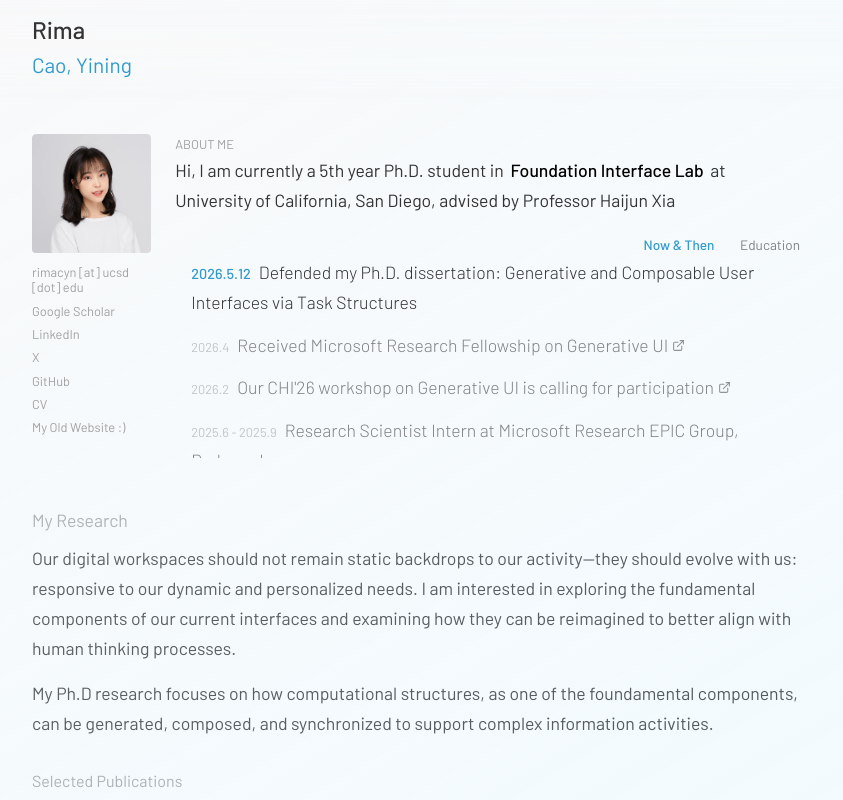
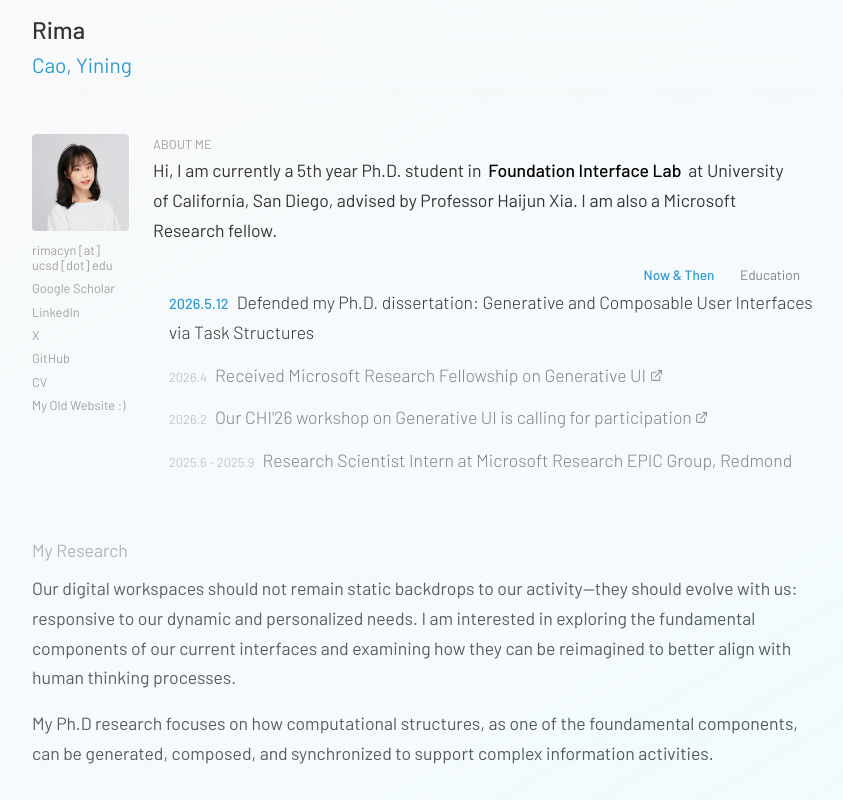
Before and after one commit to Rrrima/rrrima.github.io, a React (Create React App) app: page / in a window 1280 px wide. Shown: the top 800 px of the page, without its empty margins (208-1051 px from the left). Built offline with nearby package versions, Linux system fonts and the light colour scheme; a web font is replaced by a local one.

Commit message:
remove .netlify db

```diff
--- a/src/components/Hero.js
+++ b/src/components/Hero.js
@@ -78,7 +78,7 @@ const Hero = () => {
                 Foundation Interface Lab
               </a>{" "}
               at University of California, San Diego, advised by Professor
-              Haijun Xia
+              Haijun Xia. I am also a Microsoft Research fellow.
             </p>
             <ActivityLog />
           </div>
```
Also changed, not shown: 1 other file (tests, documents, lock files or other folders).
